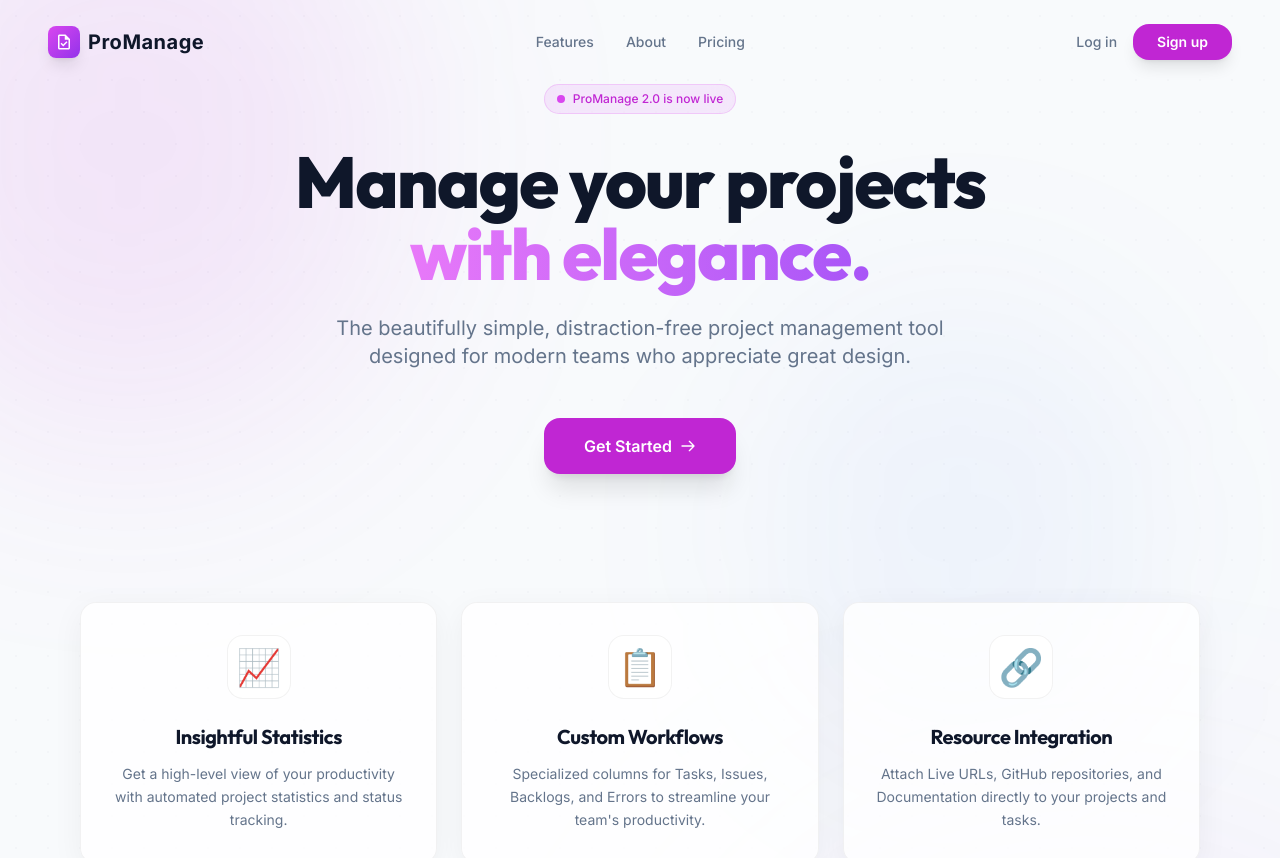
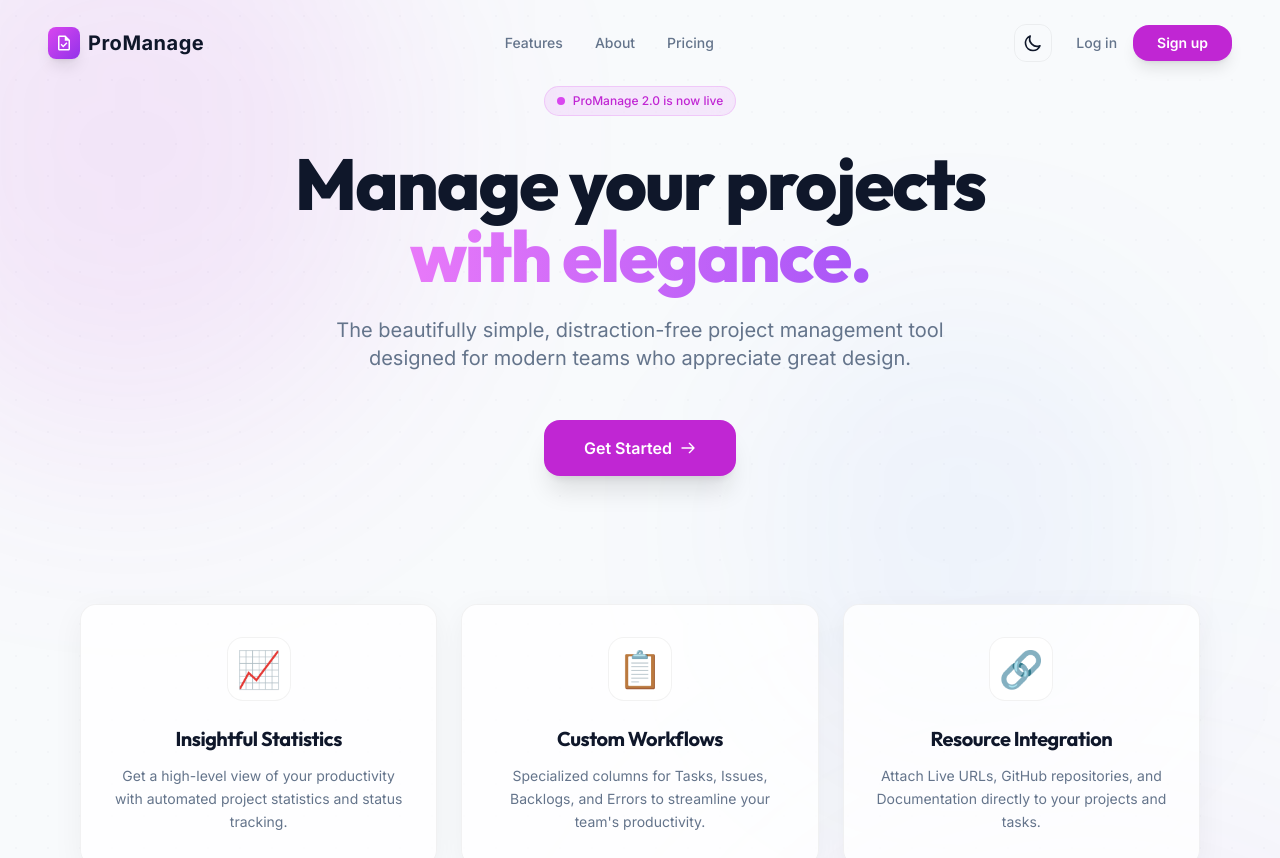
Before and after one commit to mohitgit999/ProManage-MERN, a React (Vite) app in the folder frontend/: page / in a window 1280 px wide. Shown: the top 858 px of the page. Built offline with nearby package versions, Linux system fonts and the light colour scheme; no server answers.

Commit message:
UI: Added theme toggle to Landing, Login, and Register pages

```diff
--- a/frontend/src/pages/LandingPage.jsx
+++ b/frontend/src/pages/LandingPage.jsx
@@ -2,12 +2,14 @@ import { Link, useNavigate } from 'react-router-dom';
 import { useState } from 'react';
 import { useAuth } from '../context/AuthContext';
 import { MdOutlineTask } from 'react-icons/md';
-import { HiOutlineArrowRight } from 'react-icons/hi';
+import { HiOutlineArrowRight, HiOutlineSun, HiOutlineMoon } from 'react-icons/hi';
+import { useTheme } from '../context/ThemeContext';
 
 const LandingPage = () => {
   const [email, setEmail] = useState('');
   const navigate = useNavigate();
   const { user } = useAuth();
+  const { theme, toggleTheme } = useTheme();
 
   const handleGetStarted = (e) => {
     e.preventDefault();
@@ -53,6 +55,14 @@ const LandingPage = () => {
         </div>
 
         <div className="flex items-center gap-4">
+          <button
+            onClick={toggleTheme}
+            className="p-2 rounded-xl bg-alt/50 border border-main text-main hover:bg-alt transition-all duration-300 mr-2"
+            title="Toggle theme"
+          >
+            {theme === 'dark' ? <HiOutlineSun size={20} /> : <HiOutlineMoon size={20} />}
+          </button>
+
           {user ? (
             <Link to="/dashboard" className="btn-primary text-sm px-6 py-2 flex items-center gap-2">
               Go to Dashboard <HiOutlineArrowRight />
--- a/frontend/src/pages/Login.jsx
+++ b/frontend/src/pages/Login.jsx
@@ -2,13 +2,15 @@ import { useState } from 'react';
 import { Link, useNavigate } from 'react-router-dom';
 import { useAuth } from '../context/AuthContext';
 import { MdOutlineTask } from 'react-icons/md';
-import { HiOutlineMail, HiOutlineLockClosed, HiOutlineEye, HiOutlineEyeOff } from 'react-icons/hi';
+import { HiOutlineMail, HiOutlineLockClosed, HiOutlineEye, HiOutlineEyeOff, HiOutlineSun, HiOutlineMoon } from 'react-icons/hi';
+import { useTheme } from '../context/ThemeContext';
 
 const Login = () => {
   const { login, loading } = useAuth();
   const navigate = useNavigate();
   const [form, setForm] = useState({ email: '', password: '' });
   const [showPassword, setShowPassword] = useState(false);
+  const { theme, toggleTheme } = useTheme();
 
   const handleSubmit = async (e) => {
     e.preventDefault();
@@ -19,7 +21,14 @@ const Login = () => {
   };
 
   return (
-    <div className="min-h-screen flex items-center justify-center p-4 bg-main">
+    <div className="min-h-screen flex items-center justify-center p-4 bg-main relative">
+      <button
+        onClick={toggleTheme}
+        className="absolute top-6 right-6 p-3 rounded-2xl bg-alt/50 border border-main text-main hover:bg-alt transition-all duration-300 z-50 shadow-xl"
+        title="Toggle theme"
+      >
+        {theme === 'dark' ? <HiOutlineSun size={24} /> : <HiOutlineMoon size={24} />}
+      </button>
       {/* Background gradient */}
       <div className="absolute inset-0 overflow-hidden pointer-events-none">
         <div className="absolute -top-40 -left-40 w-96 h-96 bg-primary-600/10 rounded-full blur-3xl dark:bg-primary-600/20" />
--- a/frontend/src/pages/Register.jsx
+++ b/frontend/src/pages/Register.jsx
@@ -8,13 +8,17 @@ import {
   HiOutlineUser,
   HiOutlineEye,
   HiOutlineEyeOff,
+  HiOutlineSun,
+  HiOutlineMoon,
 } from 'react-icons/hi';
+import { useTheme } from '../context/ThemeContext';
 
 const Register = () => {
   const { register, loading } = useAuth();
   const navigate = useNavigate();
   const [form, setForm] = useState({ name: '', email: '', password: '', confirmPassword: '' });
   const [showPassword, setShowPassword] = useState(false);
+  const { theme, toggleTheme } = useTheme();
   const [error, setError] = useState('');
 
   const handleSubmit = async (e) => {
@@ -35,7 +39,14 @@ const Register = () => {
   };
 
   return (
-    <div className="min-h-screen flex items-center justify-center p-4 bg-main">
+    <div className="min-h-screen flex items-center justify-center p-4 bg-main relative">
+      <button
+        onClick={toggleTheme}
+        className="absolute top-6 right-6 p-3 rounded-2xl bg-alt/50 border border-main text-main hover:bg-alt transition-all duration-300 z-50 shadow-xl"
+        title="Toggle theme"
+      >
+        {theme === 'dark' ? <HiOutlineSun size={24} /> : <HiOutlineMoon size={24} />}
+      </button>
       <div className="absolute inset-0 overflow-hidden pointer-events-none">
         <div className="absolute -top-40 -right-40 w-96 h-96 bg-primary-600/10 rounded-full blur-3xl dark:bg-primary-600/20" />
         <div className="absolute -bottom-40 -left-40 w-96 h-96 bg-purple-600/10 rounded-full blur-3xl dark:bg-purple-600/20" />
```
